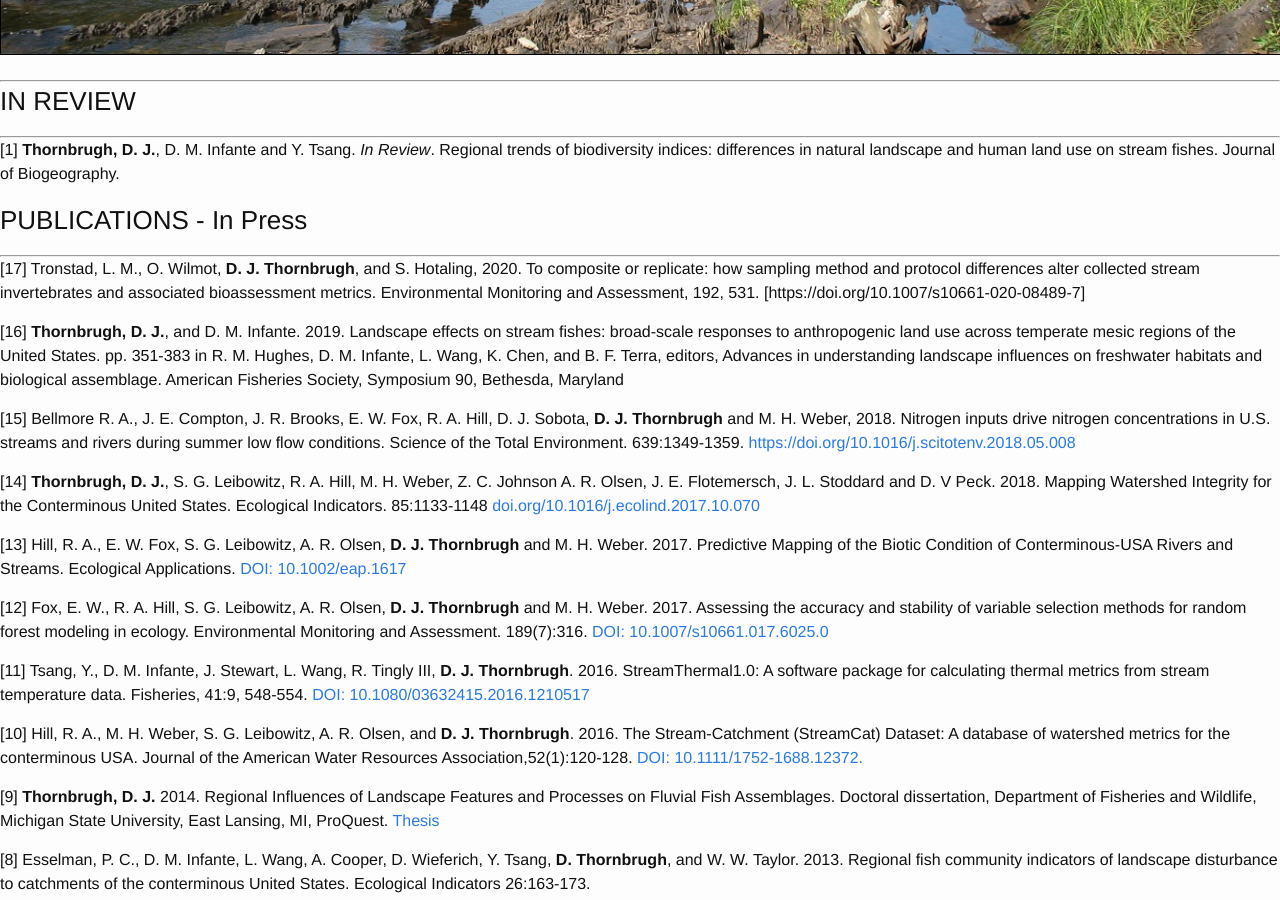
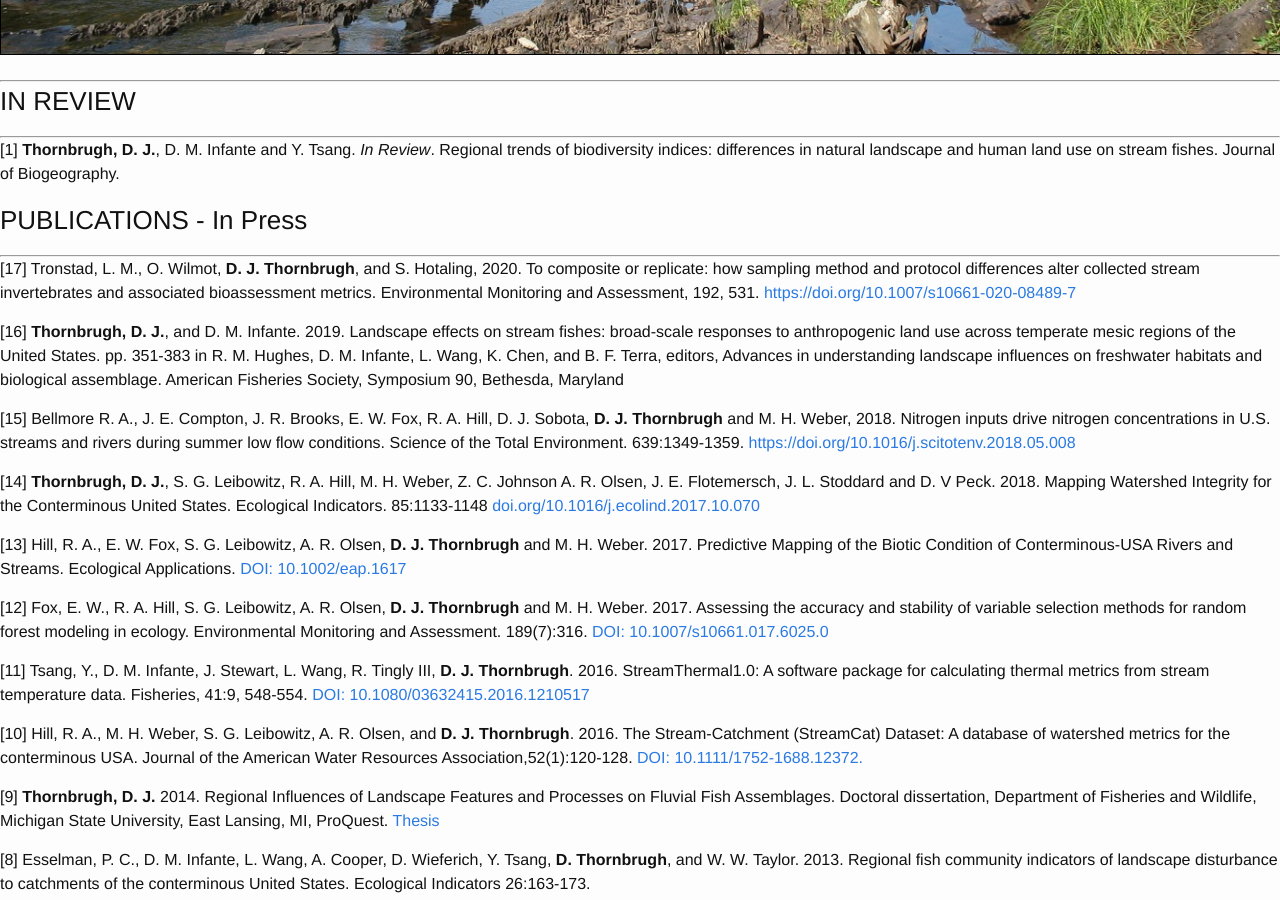
Before and after one commit to dthor/dthor.github.io, a Jekyll site: the page built from publications/publications.md, in a window 1280 px wide and 900 px high, scrolled down 592 px. Built offline with Jekyll 4.4.1, drawn with Linux system fonts in a browser that asks for light colours; nearby versions of some CDN libraries; some web fonts are replaced; part of the change alters nothing that is shown.

```diff
--- a/publications/publications.md
+++ b/publications/publications.md
@@ -14,7 +14,7 @@ permalink: /publications/
 
 ### PUBLICATIONS - In Press
 ***
-[17] Tronstad, L. M., O. Wilmot, **D. J. Thornbrugh**, and S. Hotaling, 2020. To composite or replicate: how sampling method and protocol differences alter collected stream invertebrates and associated bioassessment metrics. Environmental Monitoring and Assessment, 192, 531. [https://doi.org/10.1007/s10661-020-08489-7]
+[17] Tronstad, L. M., O. Wilmot, **D. J. Thornbrugh**, and S. Hotaling, 2020. To composite or replicate: how sampling method and protocol differences alter collected stream invertebrates and associated bioassessment metrics. Environmental Monitoring and Assessment, 192, 531. [https://doi.org/10.1007/s10661-020-08489-7](https://doi.org/10.1007/s10661-020-08489-7)
 
 [16] **Thornbrugh, D. J.**, and D. M. Infante. 2019. Landscape effects on stream fishes: broad-scale responses to anthropogenic land use across temperate mesic regions of the United States. pp. 351-383 in R. M. Hughes, D. M. Infante, L. Wang, K. Chen, and B. F. Terra, editors, Advances in understanding landscape influences on freshwater habitats and biological assemblage. American Fisheries Society, Symposium 90, Bethesda, Maryland
 
```
